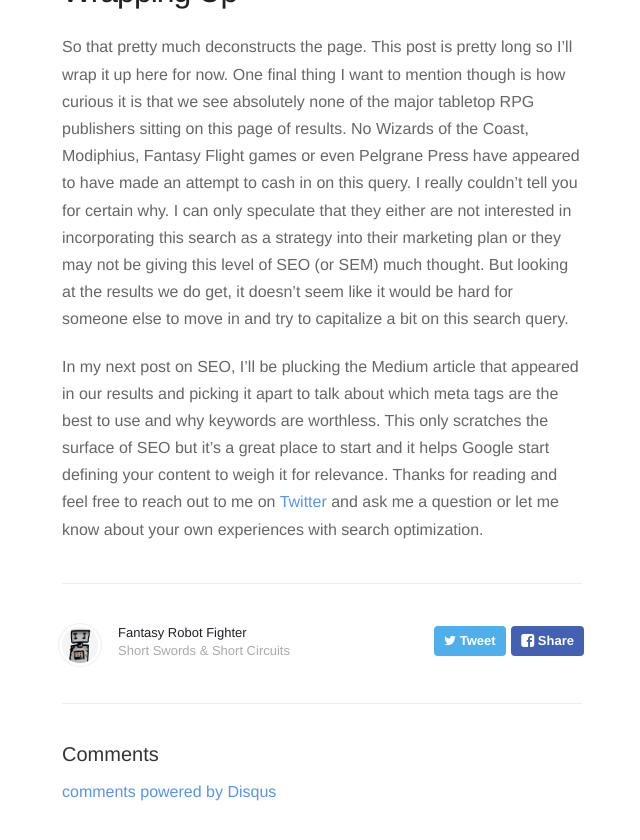
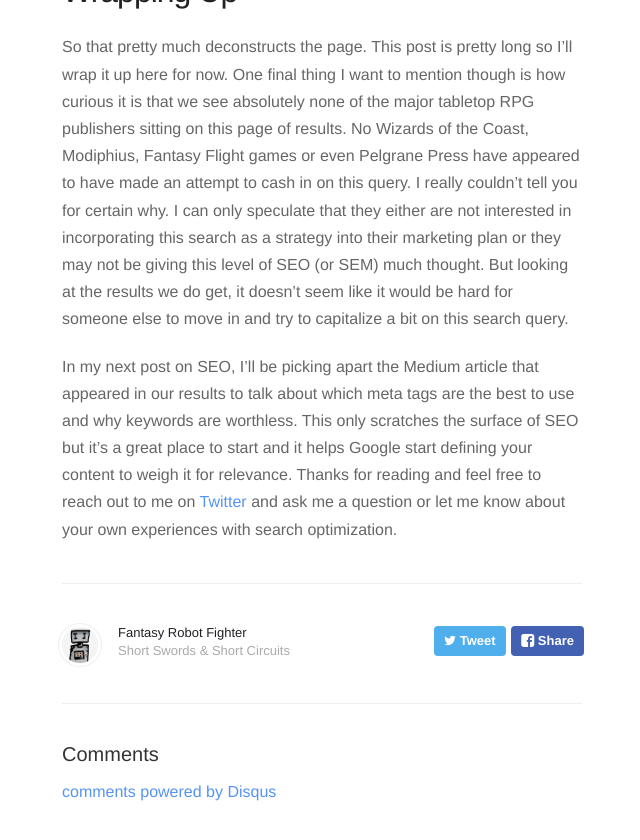
Before and after one commit to FantasyRobotFighter/fantasyrobotfighter.github.io, a Jekyll site: the page built from _posts/2019-05-04-SEO-for-indie-game-designers.md, in a window 1280 px wide and 900 px high, scrolled down 4013 px. Shown: the top 840 px of the window, without its empty margins (318-958 px from the left). Built offline with Jekyll 4.4.1, drawn with Linux system fonts in a browser that asks for light colours; nearby versions of some CDN libraries; comment, search, counter and statistics services are not loaded.

Commit message:
Update 2019-05-04-SEO-for-indie-game-designers.md

```diff
--- a/_posts/2019-05-04-SEO-for-indie-game-designers.md
+++ b/_posts/2019-05-04-SEO-for-indie-game-designers.md
@@ -35,7 +35,7 @@ To the right of the results is the Google Knowledge panel. They work very simila
 <h1>Wrapping Up</h1>
 So that pretty much deconstructs the page. This post is pretty long so I'll wrap it up here for now. One final thing I want to mention though is how curious it is that we see absolutely none of the major tabletop RPG publishers sitting on this page of results. No Wizards of the Coast, Modiphius, Fantasy Flight games or even Pelgrane Press have appeared to have made an attempt to cash in on this query. I really couldn't tell you for certain why. I can only speculate that they either are not interested in incorporating this search as a strategy into their marketing plan or they may not be giving this level of SEO (or SEM) much thought. But looking at the results we do get, it doesn't seem like it would be hard for someone else to move in and try to capitalize a bit on this search query.
 
-In my next post on SEO, I'll be plucking the Medium article that appeared in our results and picking it apart to talk about which meta tags are the best to use and why keywords are worthless. This only scratches the surface of SEO but it's a great place to start and it helps Google start defining your content to weigh it for relevance. Thanks for reading and feel free to reach out to me on [Twitter](https://twitter.com/FantasyBotFight) and ask me a question or let me know about your own experiences with search optimization.
+In my next post on SEO, I'll be picking apart the Medium article that appeared in our results to talk about which meta tags are the best to use and why keywords are worthless. This only scratches the surface of SEO but it's a great place to start and it helps Google start defining your content to weigh it for relevance. Thanks for reading and feel free to reach out to me on [Twitter](https://twitter.com/FantasyBotFight) and ask me a question or let me know about your own experiences with search optimization.
 
 
 
```
